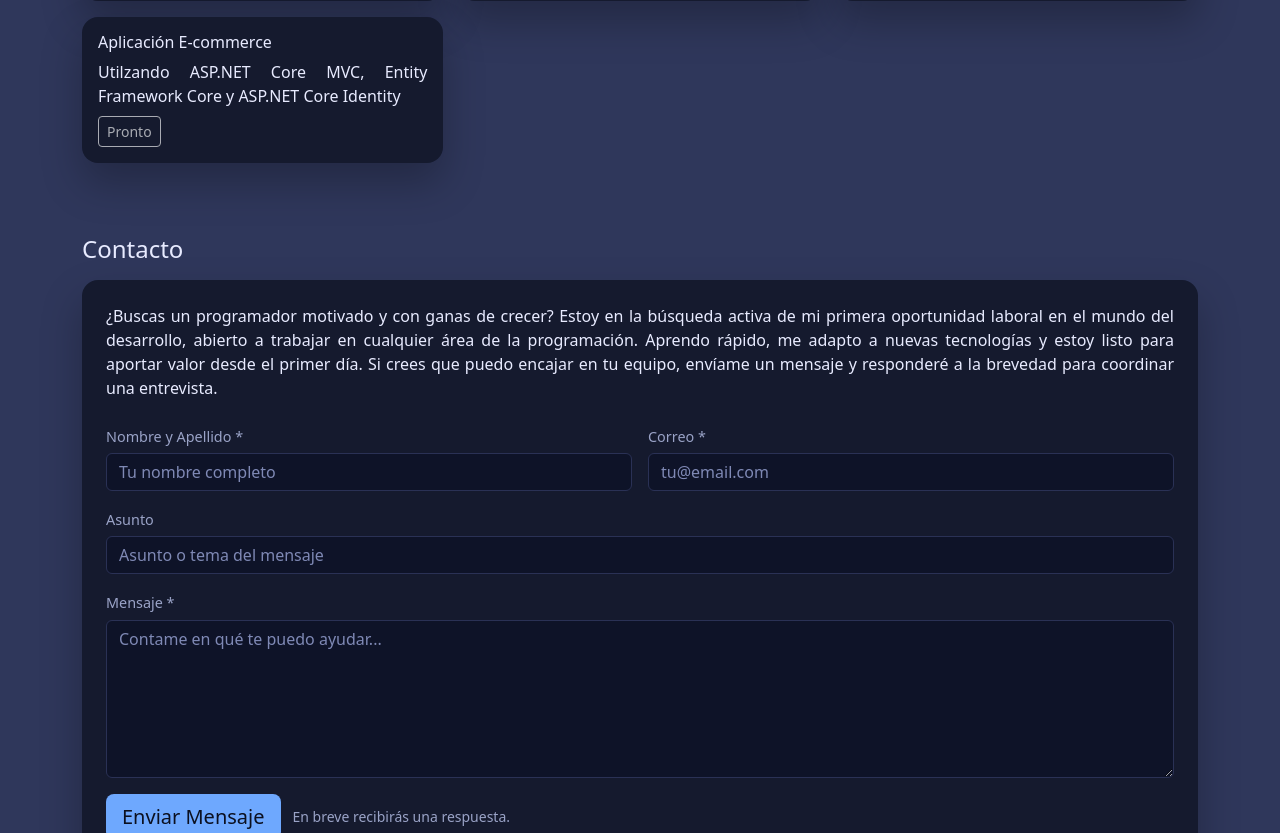
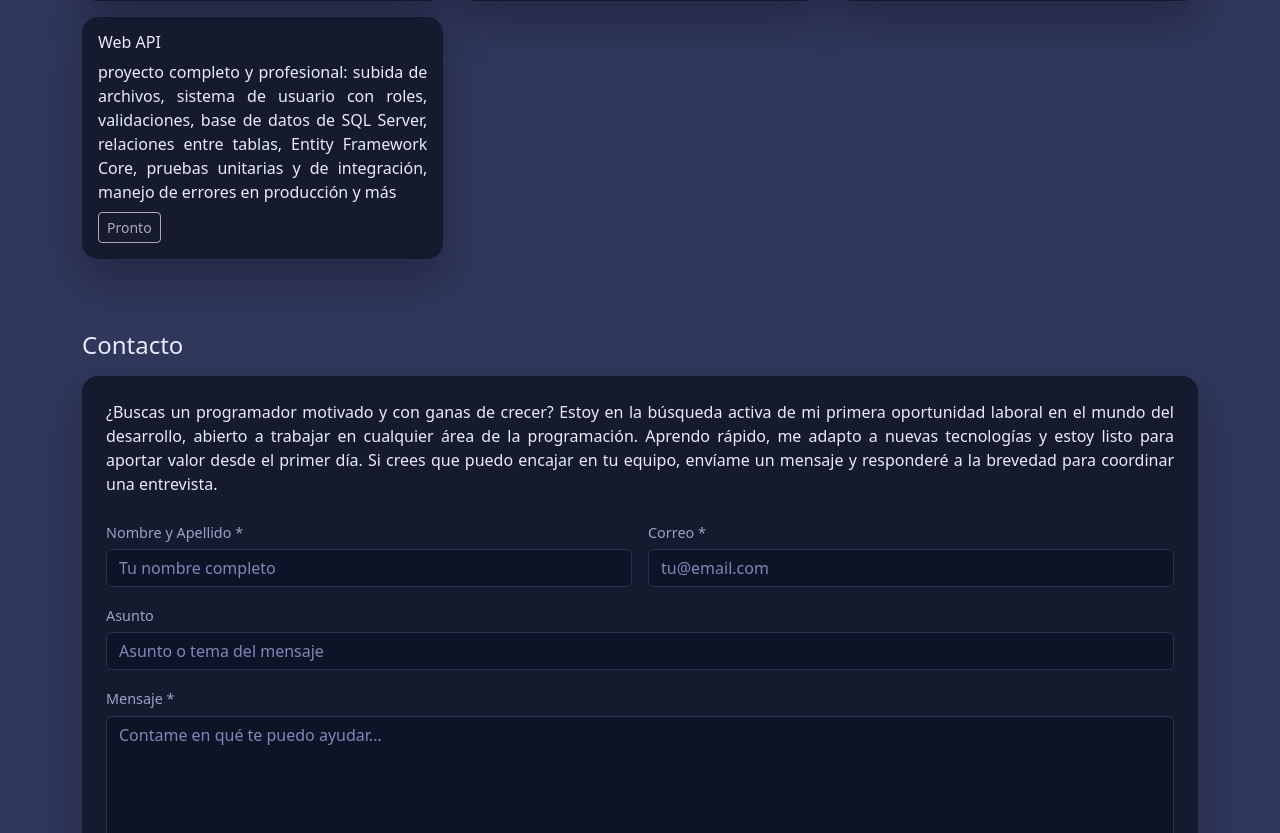
Before and after one commit to lucastagua/PortFolio, a plain HTML site: page index.html in a window 1280 px wide. Shown: the part 1539-2372 px from the top of the page. Drawn offline with nearby package versions, Linux system fonts and the light colour scheme; some packages are replaced by stand-ins of ours; a script that the page names is missing.

Commit message:
Update index.html

```diff
--- a/index.html
+++ b/index.html
@@ -270,9 +270,9 @@
         <div class="col-md-6 col-lg-4">
           <article class="card-custom p-3 project shadow-soft h-100">
             <div class="d-flex justify-content-between align-items-start">
-              <h3 class="h6 mb-2"> Aplicación E-commerce </h3>
+              <h3 class="h6 mb-2"> Web API </h3>
             </div>
-            <p class="mb-2 text-justify">Utilzando ASP.NET Core MVC, Entity Framework Core y ASP.NET Core Identity</p>
+            <p class="mb-2 text-justify">proyecto completo y profesional: subida de archivos, sistema de usuario con roles, validaciones, base de datos de SQL Server, relaciones entre tablas, Entity Framework Core, pruebas unitarias y de integración, manejo de errores en producción y más</p>
             <div class="mt-auto d-flex gap-2">
               <a class="btn btn-sm btn-outline-light disabled" href="#">Pronto</a>
             </div>
```
